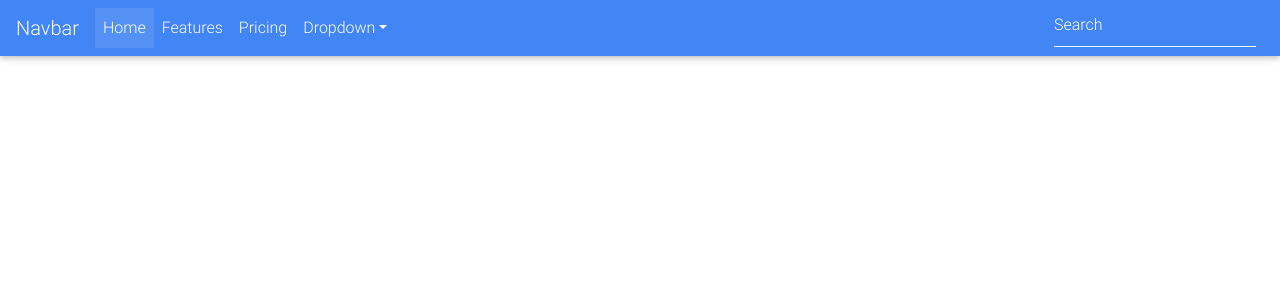
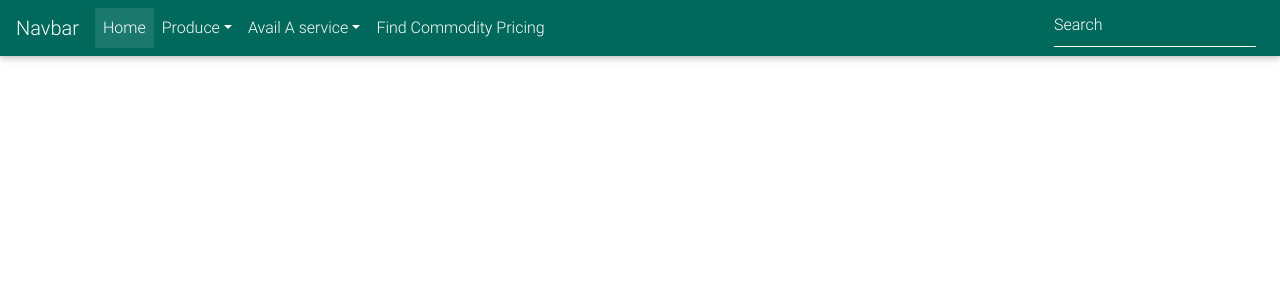
Before and after one commit to smart-india-hackathon19/agriconnect, a Django app: page / in a window 1280 px wide. Shown: the top 300 px of the page. Run offline with Django 3.2, Linux system fonts and the light colour scheme; some libraries are stand-ins or nearby versions.

Commit message:
updated nav bar

```diff
--- a/farmer/templates/base/base.html
+++ b/farmer/templates/base/base.html
@@ -15,7 +15,7 @@
 </head>
 <body>
 	<!--Navbar-->
-<nav class="navbar navbar-expand-lg navbar-dark primary-color">
+<nav class="navbar navbar-expand-lg navbar-dark default-color-dark">
 
   <!-- Navbar brand -->
   <a class="navbar-brand" href="#">Navbar</a>
@@ -36,23 +36,33 @@
           <span class="sr-only">(current)</span>
         </a>
       </li>
-      <li class="nav-item">
-        <a class="nav-link" href="#">Features</a>
-      </li>
-      <li class="nav-item">
-        <a class="nav-link" href="#">Pricing</a>
-      </li>
+
 
       <!-- Dropdown -->
       <li class="nav-item dropdown">
         <a class="nav-link dropdown-toggle" id="navbarDropdownMenuLink" data-toggle="dropdown" aria-haspopup="true"
-          aria-expanded="false">Dropdown</a>
+          aria-expanded="false">Produce</a>
         <div class="dropdown-menu dropdown-primary" aria-labelledby="navbarDropdownMenuLink">
-          <a class="dropdown-item" href="#">Action</a>
-          <a class="dropdown-item" href="#">Another action</a>
-          <a class="dropdown-item" href="#">Something else here</a>
+          <a class="dropdown-item" href="#">List Your Produce</a>
+          <a class="dropdown-item" href="#">See Your Quotes</a>
+          <!-- <a class="dropdown-item" href="#">Something else</a> -->
         </div>
       </li>
+
+      <li class="nav-item dropdown">
+        <a class="nav-link dropdown-toggle" id="navbarDropdownMenuLink" data-toggle="dropdown" aria-haspopup="true"
+          aria-expanded="false">Avail A service</a>
+        <div class="dropdown-menu dropdown-primary" aria-labelledby="navbarDropdownMenuLink">
+          <a class="dropdown-item" href="#">Ship Your Produce</a>
+          <a class="dropdown-item" href="#">Find Storage</a>
+          <!-- <a class="dropdown-item" href="#">Som</a> -->
+        </div>
+      </li>
+      <li class="nav-item">
+        <a class="nav-link" href="#">Find Commodity Pricing</a>
+      </li>
+
+
 
     </ul>
     <!-- Links -->
@@ -66,6 +76,8 @@
   <!-- Collapsible content -->
 
 </nav>
+
+
 <!--/.Navbar-->
 	{% block content %}
 	{% endblock %}
```
